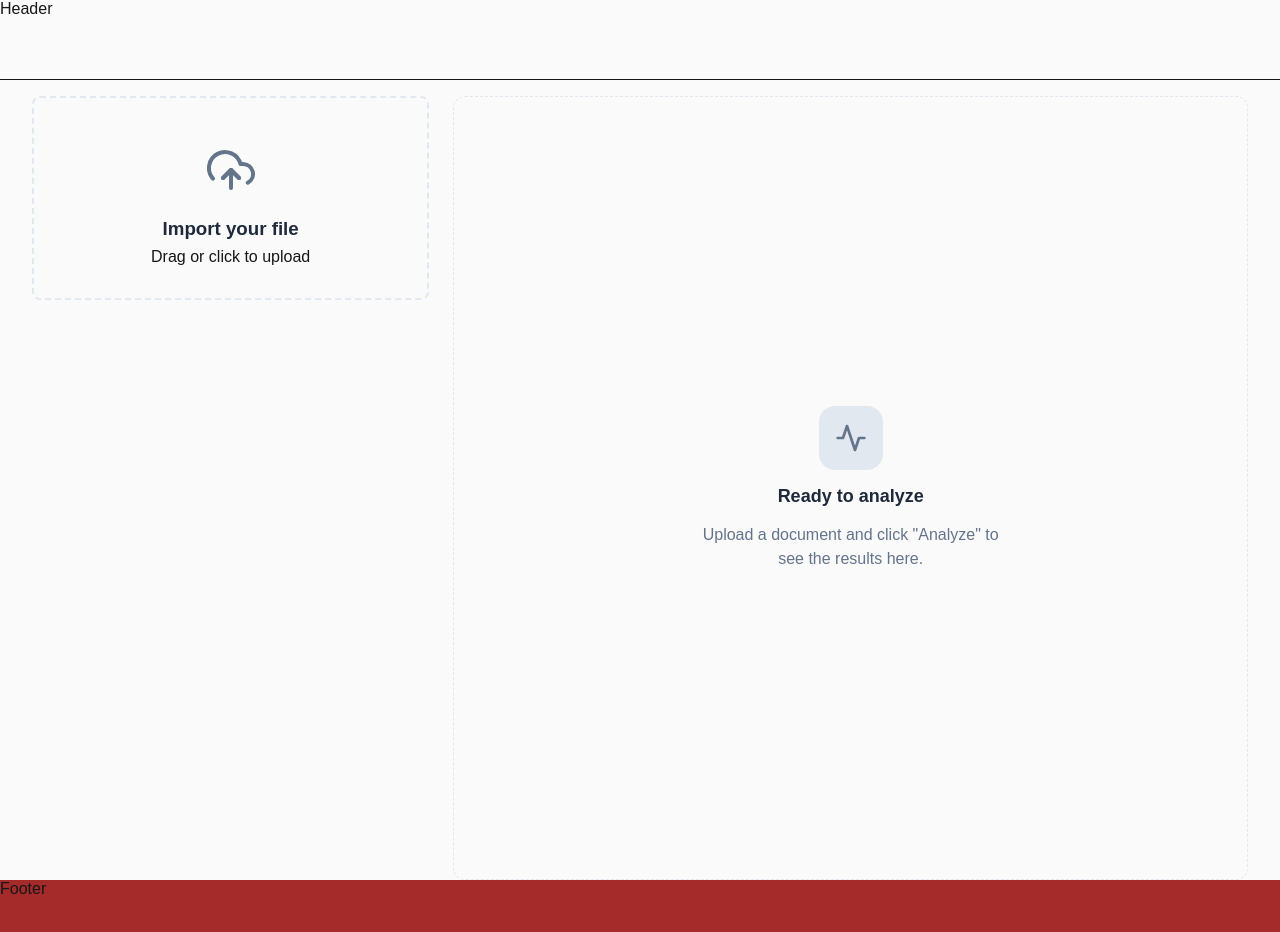
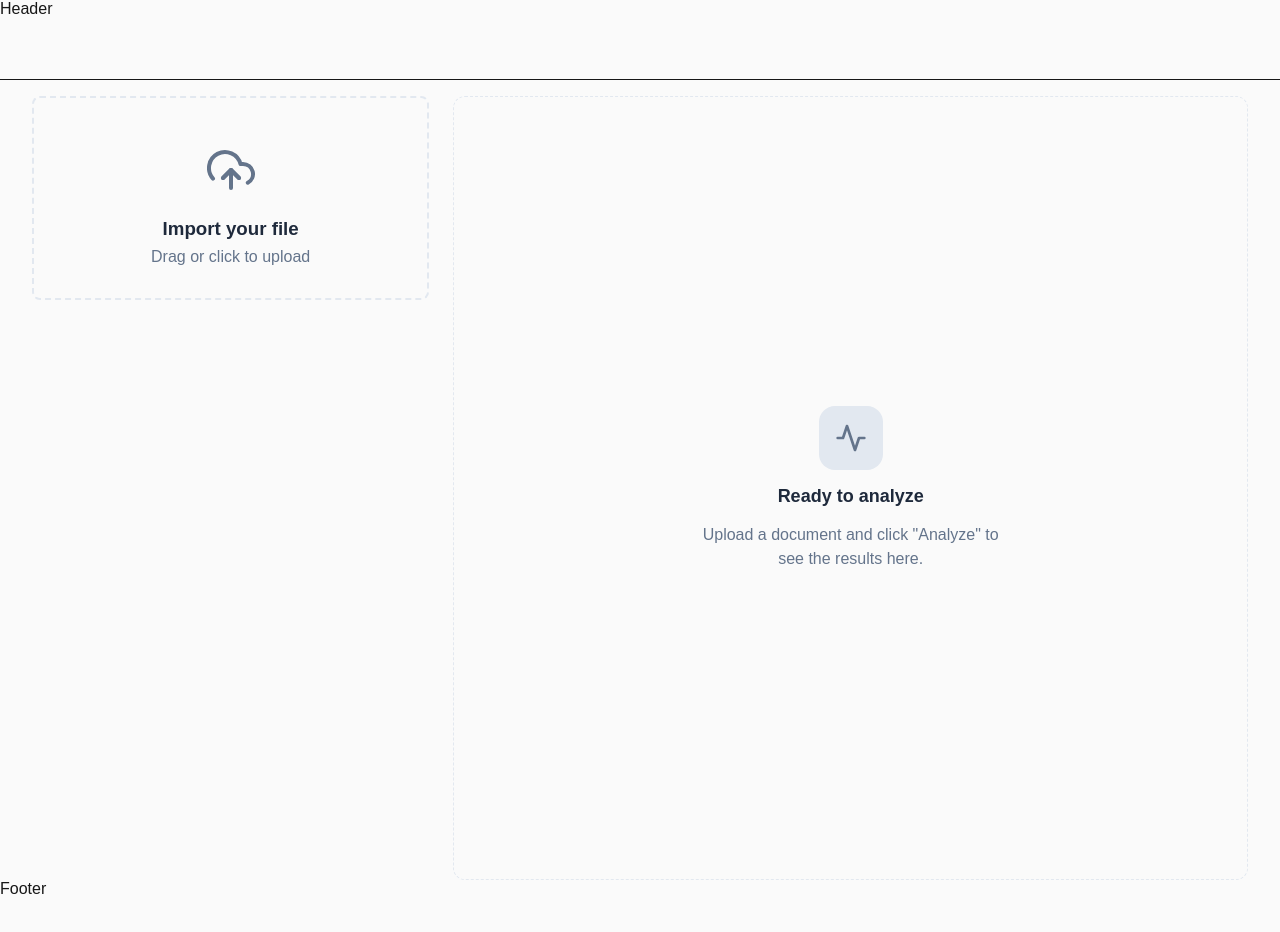
Before and after one commit to stelianfedorca/document-analyzer-llm, a Next.js app: page / in a window 1280 px wide. Shown: the top 932 px of the page. Built offline with nearby package versions, Linux system fonts and the light colour scheme.

Commit message:
change subtitle color and remove temporary footer's background color

```diff
--- a/src/app/components/analyzer/UploadPanel/UploadPanel.module.css
+++ b/src/app/components/analyzer/UploadPanel/UploadPanel.module.css
@@ -92,6 +92,7 @@
 }
 
 .subtitleDesktop {
+  color: #64748b;
   display: none;
 }
 
--- a/src/app/components/layout/AppShell.module.css
+++ b/src/app/components/layout/AppShell.module.css
@@ -16,6 +16,5 @@
 }
 
 .footer {
-  background-color: brown;
   height: 150px;
 }
```
